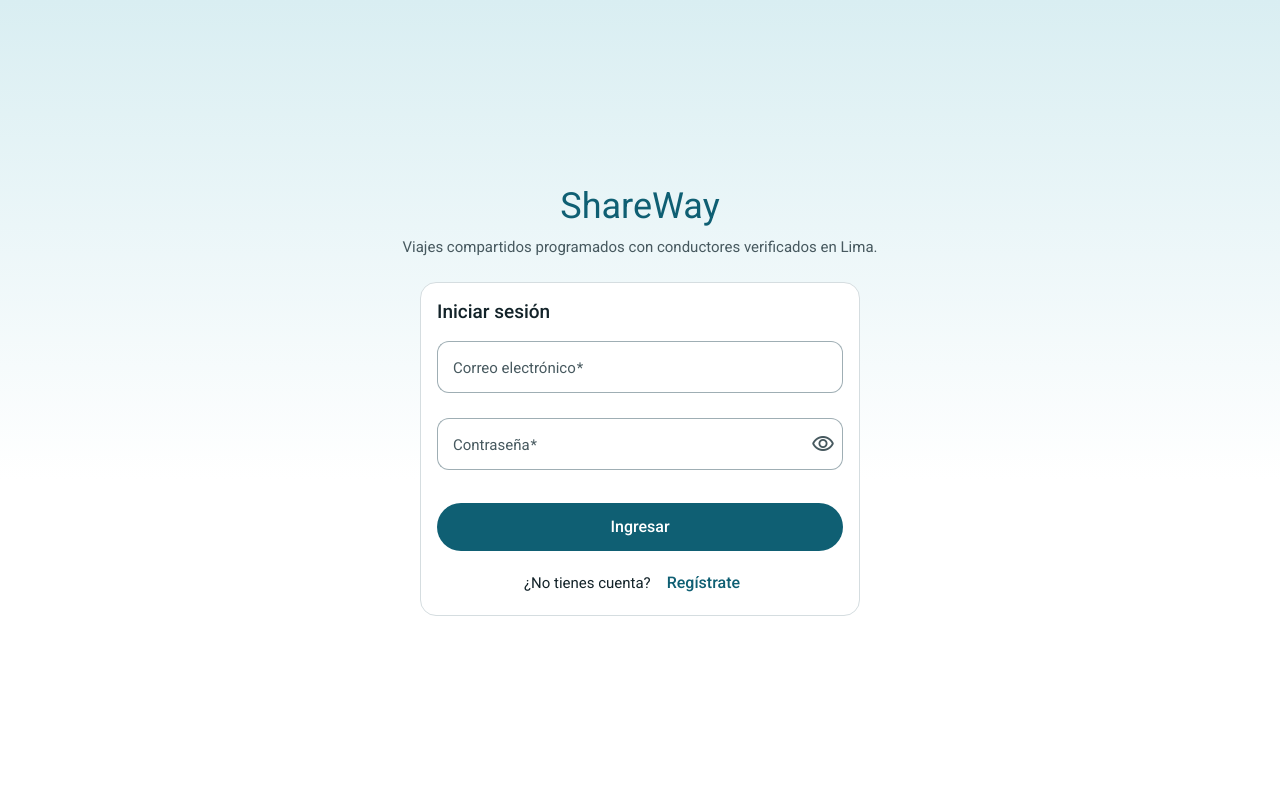
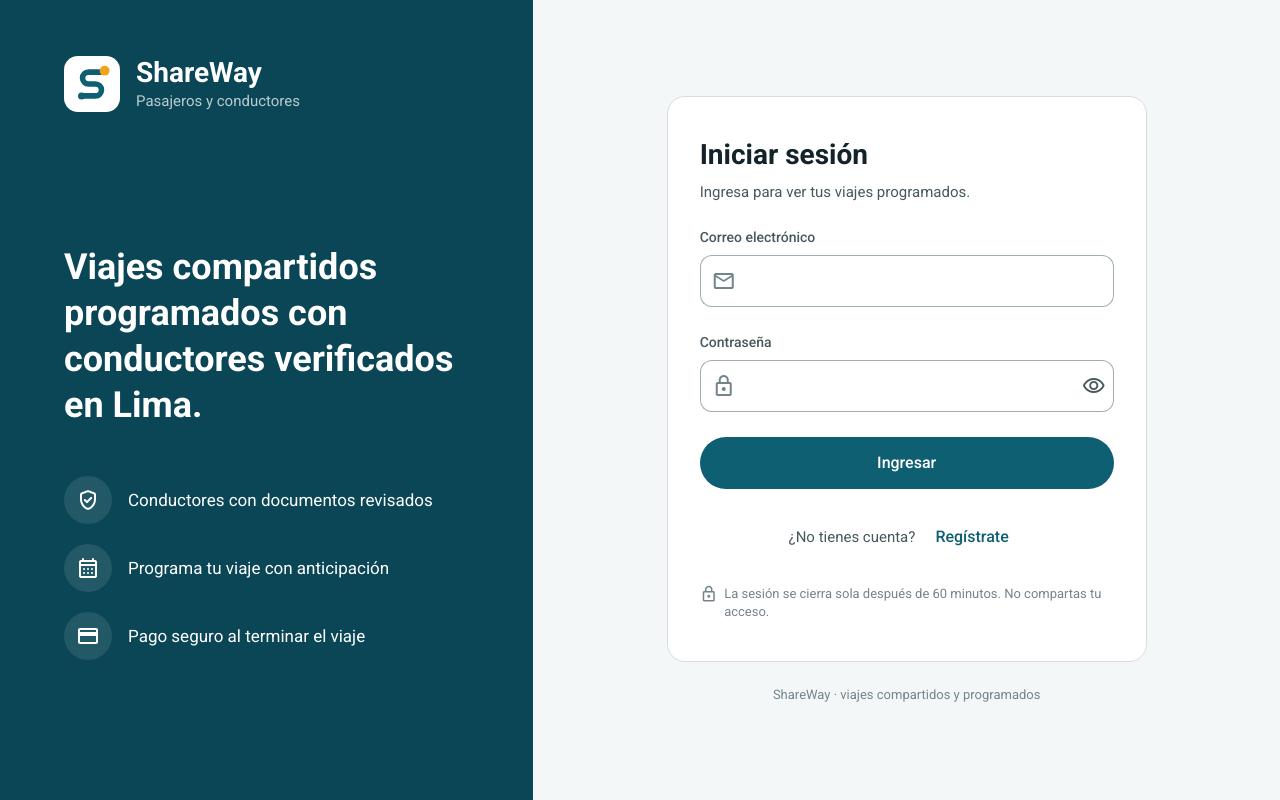
Before and after one commit to FundaTechPeru/shareway-web-app, an Angular app: page /login in a window 1280 px wide. Built offline with nearby package versions, Linux system fonts and the light colour scheme.

Commit message:
feat(iam): restyle the login page with the style guide

```diff
--- a/src/app/iam/pages/auth-page.scss
+++ b/src/app/iam/pages/auth-page.scss
@@ -1,69 +1,167 @@
-// Shared layout for the public login and register pages.
+// Shared layout for the public login and register pages (based on ADM-01):
+// brand panel in primary dark on desktop, form card on the background.
 .auth-page {
+  display: grid;
+  grid-template-columns: minmax(0, 1fr);
   min-height: 100dvh;
+  background: var(--sw-color-background);
+}
+
+@media (min-width: 960px) {
+  .auth-page {
+    grid-template-columns: minmax(0, 5fr) minmax(0, 7fr);
+  }
+}
+
+.brand-panel {
+  display: none;
+  flex-direction: column;
+  gap: 48px;
+  padding: 56px 64px;
+  background: var(--sw-color-primary-dark);
+  color: #ffffff;
+
+  @media (min-width: 960px) {
+    display: flex;
+  }
+}
+
+.brand {
+  display: flex;
+  align-items: center;
+  gap: 16px;
+}
+
+.brand-name {
+  display: block;
+  font: 700 28px/34px Roboto, sans-serif;
+}
+
+.brand-tagline {
+  display: block;
+  font: var(--sw-font-body);
+  color: rgb(255 255 255 / 72%);
+}
+
+.claim {
+  margin-top: auto;
+  font: 700 36px/46px Roboto, sans-serif;
+}
+
+.features {
+  display: flex;
+  flex-direction: column;
+  gap: 20px;
+  margin: 0 0 auto;
+  padding: 0;
+  list-style: none;
+
+  li {
+    display: flex;
+    align-items: center;
+    gap: 16px;
+    font: 400 17px/24px Roboto, sans-serif;
+  }
+}
+
+.feature-icon {
+  display: inline-flex;
+  align-items: center;
+  justify-content: center;
+  width: 48px;
+  height: 48px;
+  border-radius: 50%;
+  background: rgb(255 255 255 / 10%);
+}
+
+.form-panel {
   display: flex;
   flex-direction: column;
   align-items: center;
   justify-content: center;
   gap: 24px;
-  padding: var(--sw-page-padding);
-  box-sizing: border-box;
-  background: linear-gradient(
-    180deg,
-    var(--mat-sys-primary-container) 0%,
-    var(--mat-sys-surface) 60%
-  );
+  padding: 32px var(--sw-page-padding);
 }
 
-.hero {
-  text-align: center;
+.mobile-brand {
+  display: flex;
+  align-items: center;
+  gap: 12px;
+  align-self: stretch;
+  max-width: 480px;
+  margin: 0 auto;
+  width: 100%;
+  font: 700 22px/28px Roboto, sans-serif;
+  color: var(--sw-color-primary-dark);
 
-  h1 {
-    margin: 0;
-    font: var(--mat-sys-display-small);
-    color: var(--mat-sys-primary);
-  }
-
-  p {
-    margin: 8px 0 0;
-    font: var(--mat-sys-body-large);
-    color: var(--mat-sys-on-surface-variant);
+  @media (min-width: 960px) {
+    display: none;
   }
 }
 
 .auth-card {
-  width: 100%;
-  max-width: 440px;
-}
-
-form {
+  position: relative;
   display: flex;
   flex-direction: column;
-  gap: 4px;
-  margin-top: 16px;
+  gap: 24px;
+  width: 100%;
+  max-width: 480px;
+  padding: 40px 32px;
+  overflow: hidden;
+  border: 1px solid var(--sw-color-border);
+  border-radius: var(--sw-radius-lg);
+  background: var(--sw-color-surface);
 
-  button[type='submit'] {
-    margin-top: 8px;
+  @media (max-width: 599.98px) {
+    padding: 28px 20px;
+  }
+
+  > mat-progress-bar {
+    position: absolute;
+    top: 0;
+    right: 0;
+    left: 0;
   }
 }
 
-mat-card-actions {
-  justify-content: center;
-  align-items: center;
-  flex-wrap: wrap;
+.card-header {
+  display: flex;
+  flex-direction: column;
+  gap: 8px;
+
+  h1 {
+    font: var(--sw-font-screen-title);
+  }
+
+  p {
+    color: var(--sw-color-ink-2);
+  }
 }
 
-.notice {
+.switch {
   display: flex;
-  gap: 12px;
+  flex-wrap: wrap;
+  align-items: center;
+  justify-content: center;
+  gap: 4px;
+  color: var(--sw-color-ink-2);
+}
+
+.note {
+  display: flex;
   align-items: flex-start;
-  margin-top: 16px;
-  padding: 12px;
-  border-radius: var(--mat-sys-corner-medium);
-  background: var(--mat-sys-tertiary-container);
-  color: var(--mat-sys-on-tertiary-container);
+  gap: 8px;
+  font: var(--sw-font-support);
+  color: var(--sw-color-ink-3);
 
-  p {
-    margin: 0;
+  mat-icon {
+    width: 18px;
+    height: 18px;
+    font-size: 18px;
   }
 }
+
+.footer {
+  font: var(--sw-font-support);
+  color: var(--sw-color-ink-3);
+}
--- a/src/app/iam/pages/login-page/login-page.html
+++ b/src/app/iam/pages/login-page/login-page.html
@@ -1,43 +1,78 @@
-<section class="auth-page">
-  <header class="hero">
-    <h1>ShareWay</h1>
-    <p>Viajes compartidos programados con conductores verificados en Lima.</p>
-  </header>
+<div class="auth-page">
+  <aside class="brand-panel" aria-hidden="true">
+    <div class="brand">
+      <app-brand-logo [size]="56" inverted />
+      <span>
+        <span class="brand-name">ShareWay</span>
+        <span class="brand-tagline">Pasajeros y conductores</span>
+      </span>
+    </div>
+    <p class="claim">Viajes compartidos programados con conductores verificados en Lima.</p>
+    <ul class="features">
+      <li>
+        <span class="feature-icon"><mat-icon>verified_user</mat-icon></span>
+        Conductores con documentos revisados
+      </li>
+      <li>
+        <span class="feature-icon"><mat-icon>calendar_month</mat-icon></span>
+        Programa tu viaje con anticipación
+      </li>
+      <li>
+        <span class="feature-icon"><mat-icon>credit_card</mat-icon></span>
+        Pago seguro al terminar el viaje
+      </li>
+    </ul>
+  </aside>
 
-  <mat-card appearance="outlined" class="auth-card">
+  <main class="form-panel">
+    <div class="mobile-brand">
+      <app-brand-logo [size]="40" />
+      ShareWay
+    </div>
+
+    <section class="auth-card">
       @if (loading()) {
         <mat-progress-bar mode="indeterminate" />
       }
-    <mat-card-header>
-      <mat-card-title>Iniciar sesión</mat-card-title>
-    </mat-card-header>
+      <header class="card-header">
+        <h1>Iniciar sesión</h1>
+        <p>Ingresa para ver tus viajes programados.</p>
+      </header>
 
-    <mat-card-content>
       @if (adminNotice()) {
-        <div class="notice" role="alert">
-          <mat-icon aria-hidden="true">admin_panel_settings</mat-icon>
-          <p>
-            Esta aplicación es para pasajeros y conductores. Como administrador, ingresa desde el
-            panel de administración de ShareWay.
-          </p>
-        </div>
+        <app-notice-banner tone="warning" icon="admin_panel_settings">
+          Esta aplicación es para pasajeros y conductores. Como administrador, ingresa desde el panel
+          de administración de ShareWay.
+        </app-notice-banner>
       }
 
-      <form [formGroup]="form" (ngSubmit)="submit()" novalidate>
+      <form [formGroup]="form" (ngSubmit)="submit()" novalidate class="sw-form">
+        <div class="sw-field">
+          <label class="sw-field__label" for="login-email">Correo electrónico</label>
           <mat-form-field appearance="outline">
-          <mat-label>Correo electrónico</mat-label>
-          <input matInput type="email" formControlName="email" autocomplete="email" />
+            <mat-icon matPrefix aria-hidden="true">mail</mat-icon>
+            <input
+              matInput
+              id="login-email"
+              type="email"
+              formControlName="email"
+              autocomplete="email"
+            />
             @if (form.controls.email.hasError('required')) {
               <mat-error>Ingresa tu correo.</mat-error>
             } @else if (form.controls.email.hasError('email')) {
               <mat-error>Ingresa un correo válido.</mat-error>
             }
           </mat-form-field>
+        </div>
 
+        <div class="sw-field">
+          <label class="sw-field__label" for="login-password">Contraseña</label>
           <mat-form-field appearance="outline">
-          <mat-label>Contraseña</mat-label>
+            <mat-icon matPrefix aria-hidden="true">lock</mat-icon>
             <input
               matInput
+              id="login-password"
               [type]="hidePassword() ? 'password' : 'text'"
               formControlName="password"
               autocomplete="current-password"
@@ -55,14 +90,24 @@
               <mat-error>Ingresa tu contraseña.</mat-error>
             }
           </mat-form-field>
+        </div>
 
-        <button mat-flat-button type="submit" [disabled]="loading()">Ingresar</button>
+        <button mat-flat-button appButton block type="submit" [disabled]="loading()">
+          Ingresar
+        </button>
       </form>
-    </mat-card-content>
 
-    <mat-card-actions>
+      <p class="switch">
         <span>¿No tienes cuenta?</span>
-      <a mat-button routerLink="/register">Regístrate</a>
-    </mat-card-actions>
-  </mat-card>
+        <a mat-button appButton="secondary" routerLink="/register">Regístrate</a>
+      </p>
+
+      <p class="note">
+        <mat-icon aria-hidden="true">lock</mat-icon>
+        La sesión se cierra sola después de 60 minutos. No compartas tu acceso.
+      </p>
     </section>
+
+    <p class="footer">ShareWay · viajes compartidos y programados</p>
+  </main>
+</div>
```
Also changed, not shown: src/app/iam/pages/login-page/login-page.ts (+6 -2 lines). Lines whose indentation alone changed are shown as unchanged.
